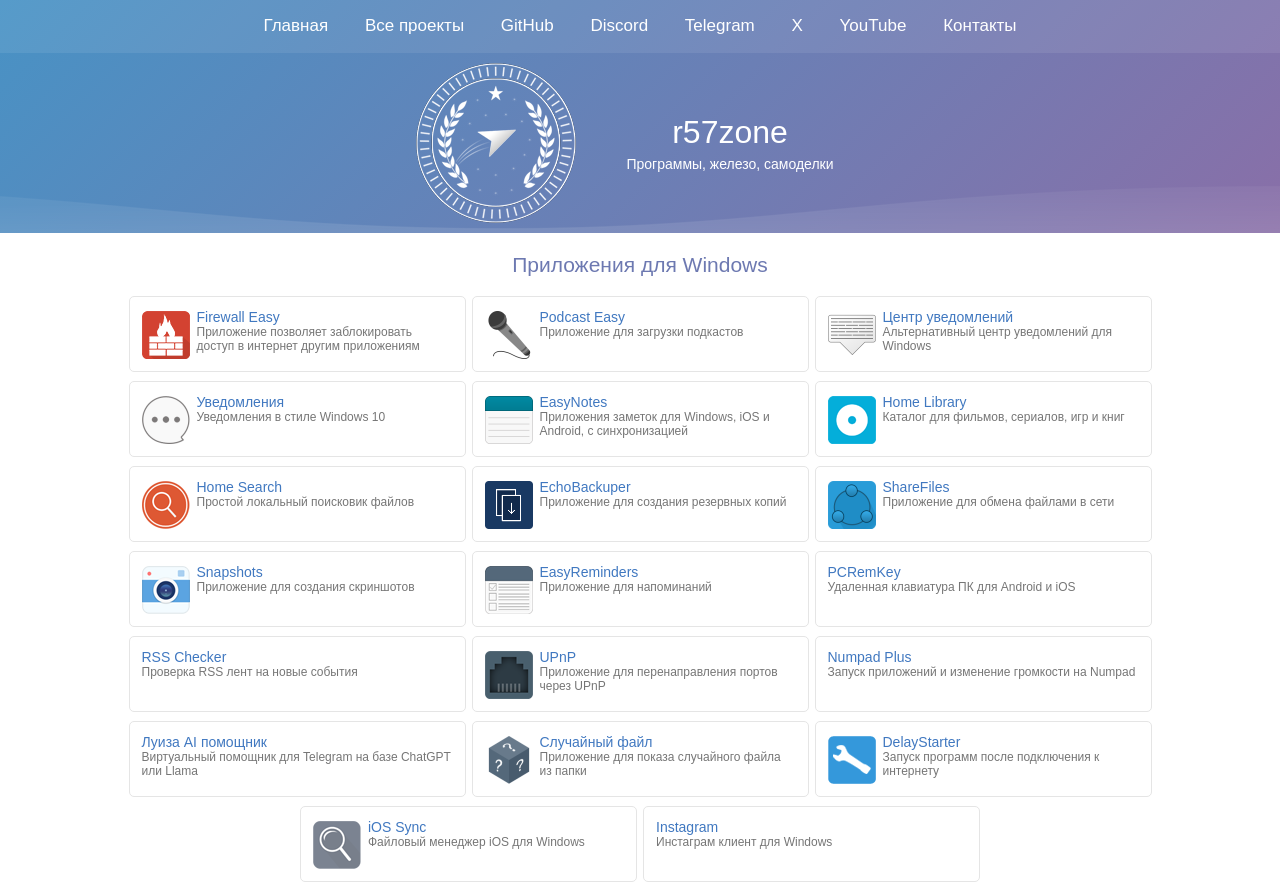
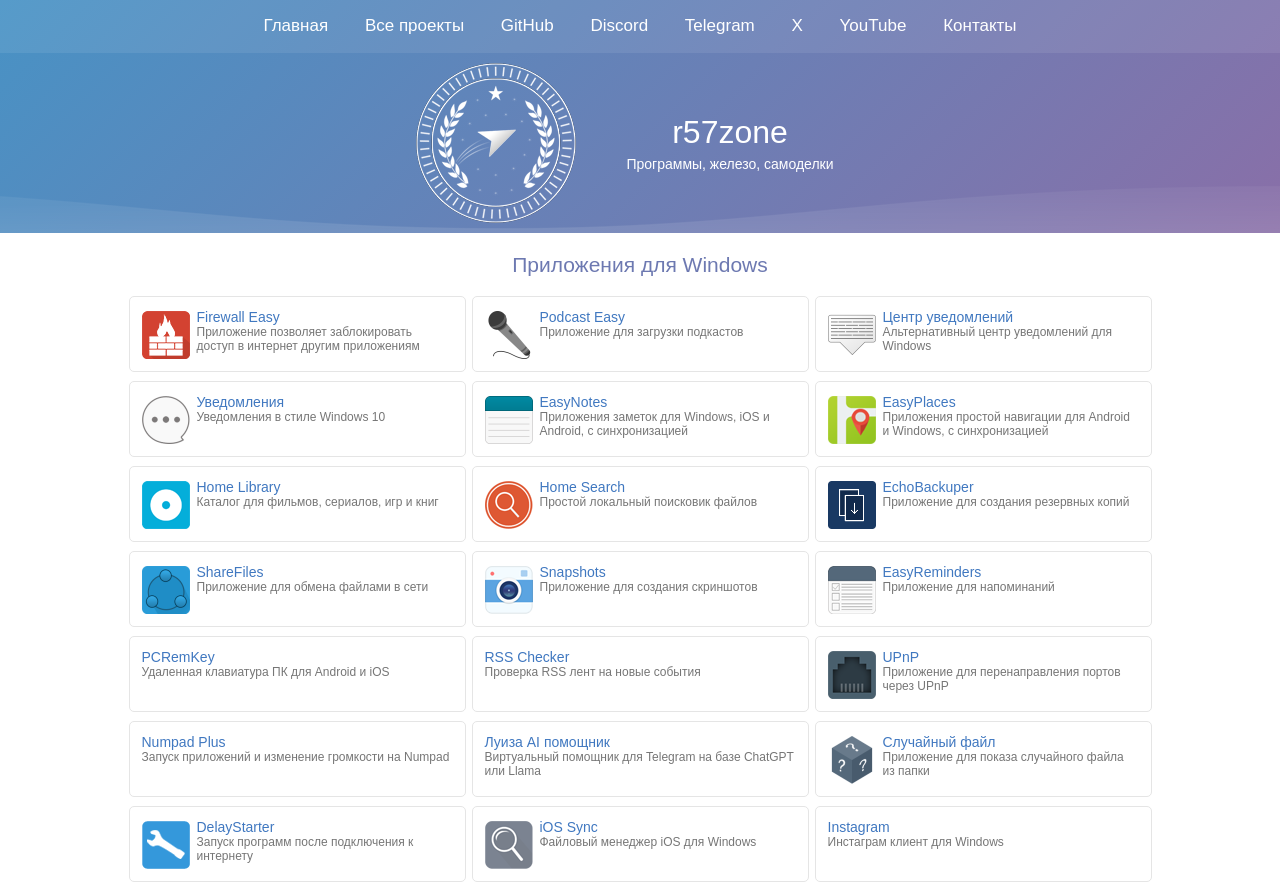
Before and after one commit to r57zone/r57zone.github.io, a plain HTML site: page ru/projects.html in a window 1280 px wide. Shown: the top 891 px of the page. Drawn offline with Linux system fonts and the light colour scheme.

Commit message:
Update projects

```diff
--- a/ru/projects.html
+++ b/ru/projects.html
@@ -72,6 +72,14 @@
 							<div id="icon"><img src="/icons/easynotes.png" /></div>
 							<div id="title">EasyNotes</div>
 							<div id="description">Приложения заметок для Windows, iOS и Android, с синхронизацией</div>
+						</div>
+					</a>
+
+					<a target="_blank" href="https://github.com/r57zone/EasyPlaces">
+						<div id="item" class="with_icon">
+							<div id="icon"><img src="/icons/easyplaces.png" /></div>
+							<div id="title">EasyPlaces</div>
+							<div id="description">Приложения простой навигации для Android и Windows, с синхронизацией</div>
 						</div>
 					</a>
 
```
Also changed, not shown: projects.html (+8 -0 lines), icons/easyplaces.png (added).
